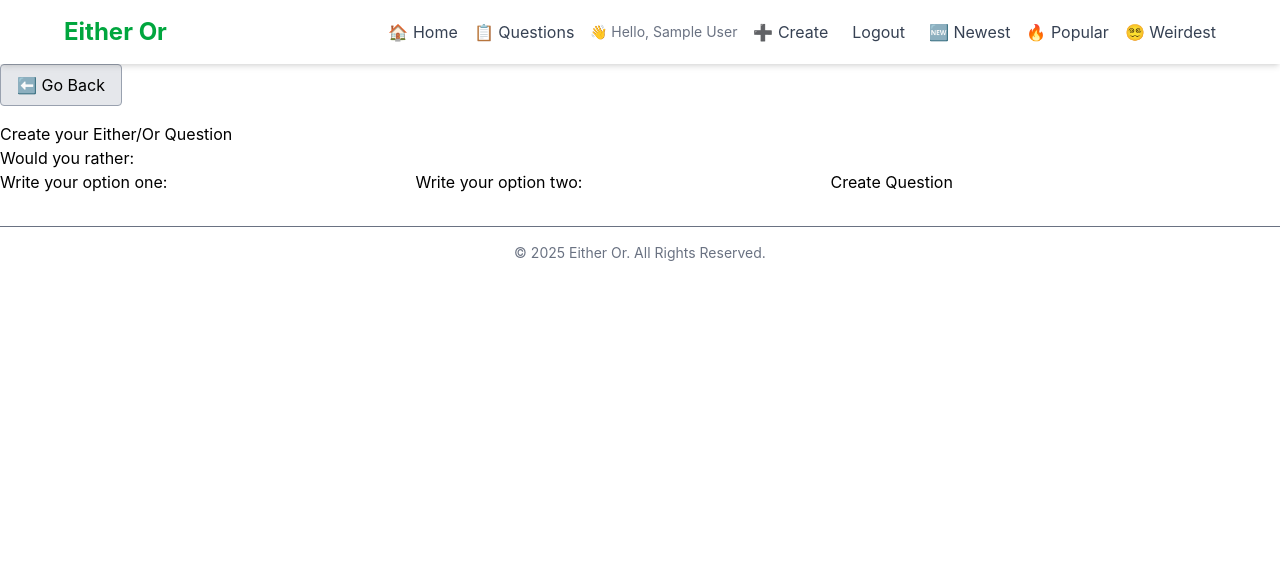
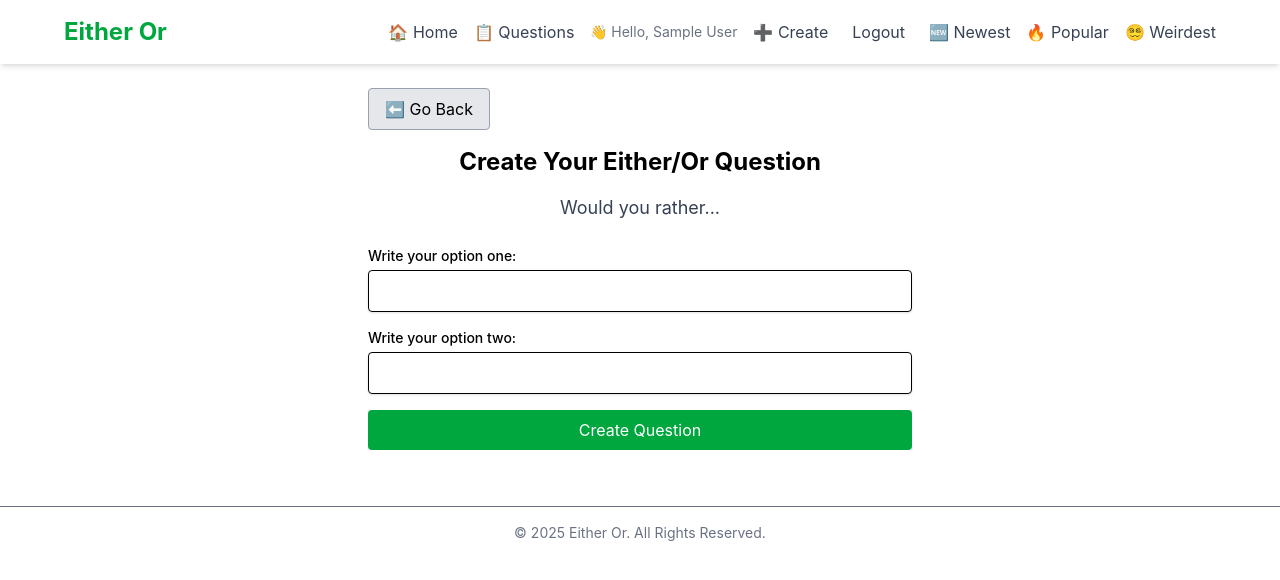
Before and after one commit to Ania58/EitherOr-Frontend, a React (Vite) app: page /questions/create in a window 1280 px wide. Shown: the top 580 px of the page. Built offline with nearby package versions, Linux system fonts and the light colour scheme; no server answers; sample sign-in values are in the browser's storage.

Commit message:
Style CreateQuestion form with Tailwind: improved layout, input fields, button, and success message

```diff
--- a/src/components/questions/CreateQuestion.jsx
+++ b/src/components/questions/CreateQuestion.jsx
@@ -49,17 +49,40 @@ const CreateQuestion = () => {
     };
 
     return (
-        <form onSubmit={handleSubmit}>
-             <GoBackButton />
-            <h1>Create your Either/Or Question</h1>
-            <h2>Would you rather:</h2>
-            <label>Write your option one:</label>
-            <input type="text" value={optionOne} onChange={handleChangeOne} />
-            <label>Write your option two:</label>
-            <input type="text" value={optionTwo} onChange={handleChangeTwo} />
-            <button type="submit">Create Question</button>
-            {message && <p>{message}</p>}
-        </form>
+        <div className="max-w-xl mx-auto px-4 py-6">
+            <GoBackButton />
+            <h1 className="text-2xl font-bold text-center mb-4">Create Your Either/Or Question</h1>
+            <h2 className="text-lg text-gray-700 text-center mb-6">Would you rather...</h2>
+            <form onSubmit={handleSubmit} className="space-y-4">
+                <div>
+                    <label className="block text-sm font-medium mb-1">Write your option one:</label>
+                    <input
+                        type="text"
+                        value={optionOne}
+                        onChange={handleChangeOne}
+                        required
+                        className="w-full px-3 py-2 border rounded shadow-sm focus:outline-none focus:ring focus:border-blue-300"
+                    />
+                </div>
+                <div>
+                    <label className="block text-sm font-medium mb-1">Write your option two:</label>
+                    <input
+                        type="text"
+                        value={optionTwo}
+                        onChange={handleChangeTwo}
+                        required
+                        className="w-full px-3 py-2 border rounded shadow-sm focus:outline-none focus:ring focus:border-blue-300"
+                    />
+                </div>
+                <button
+                    type="submit"
+                    className="w-full px-4 py-2 bg-green-600 text-white rounded hover:bg-green-700 transition"
+                >
+                    Create Question
+                </button>
+                {message && <p className="text-center text-green-600 font-medium mt-2">{message}</p>}
+            </form>
+        </div>
     )
 };
 
```
